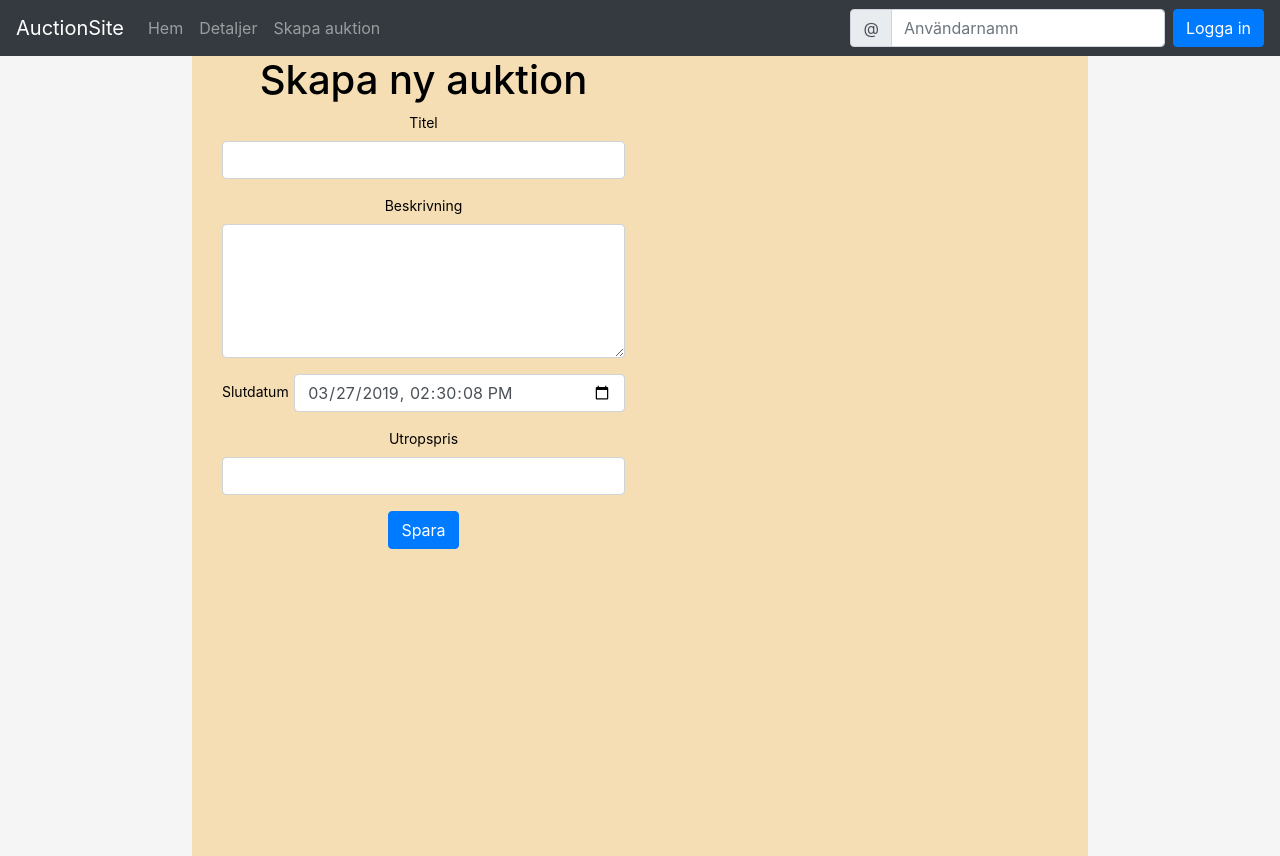
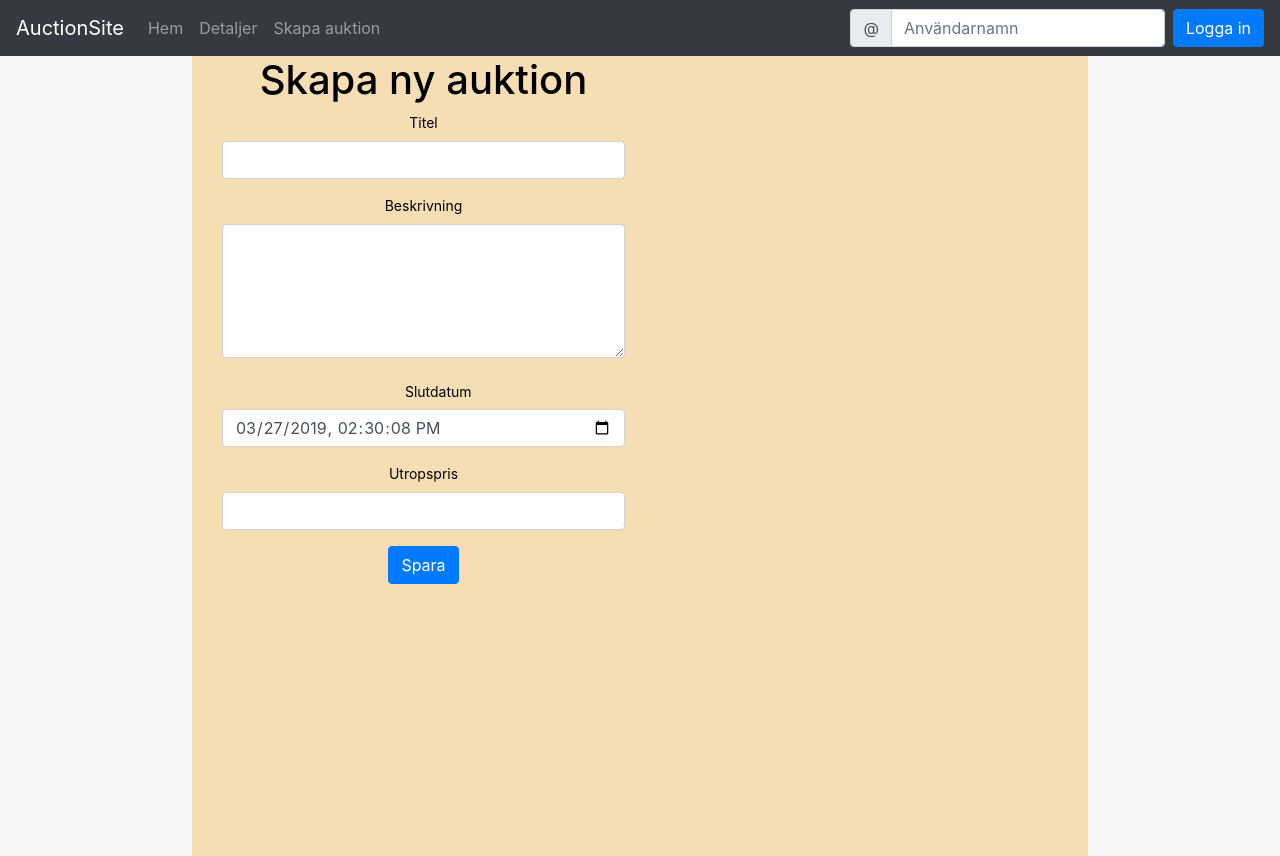
Before and after one commit to Ronnehag/Nackowski2000, a React (Create React App) app: page /newauction in a window 1280 px wide. Built offline with nearby package versions, Linux system fonts and the light colour scheme; no server answers.

Commit message:
Label för slutdatum

```diff
--- a/src/components/Auctions/CreateNewAuction.js
+++ b/src/components/Auctions/CreateNewAuction.js
@@ -33,9 +33,8 @@ class CreateNewAuction extends Component {
         return new Date(new Date().toString().split('GMT')[0] + ' UTC').toISOString().split('.')[0];
     }
 
-    componentDidMount()
-    {
-        this.setState({SlutDatum: this.getCurrentDate()});
+    componentDidMount() {
+        this.setState({ SlutDatum: this.getCurrentDate() });
     }
 
     render() {
@@ -51,11 +50,9 @@ class CreateNewAuction extends Component {
                     <label for="beskrivning">Beskrivning</label>
                     <textarea onChange={this.handleChange} className="form-control" name="Beskrivning" id="beskrivning" rows="5"></textarea>
                 </div>
-                <div className="form-group row">
+                <div className="form-group">
                     <label for="slutdatum" className="col-2 col-form-label">Slutdatum</label>
-                    <div className="col-10">
-                        <input onChange={this.handleChange} className="form-control" name="SlutDatum" id="slutdatum" type="datetime-local" value={this.state.SlutDatum} />
-                    </div>
+                    <input onChange={this.handleChange} className="form-control" name="SlutDatum" id="slutdatum" type="datetime-local" value={this.state.SlutDatum} />
                 </div>
                 <div className="form-group">
                     <label for="utropspris">Utropspris</label>
```
